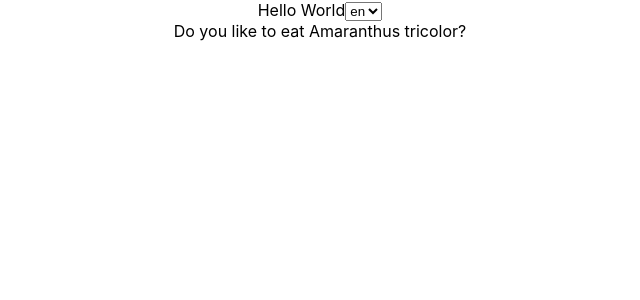
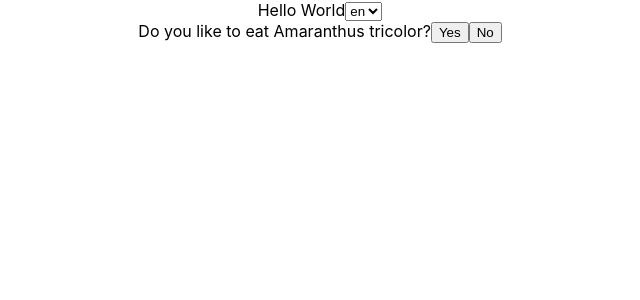
Before and after one commit to nh273/job-search-survey, a React (Create React App) app: page / in a window 1280 px wide. Shown: the top 300 px of the page, without its empty margins (320-960 px from the left). Built offline with nearby package versions, Linux system fonts and the light colour scheme.

Commit message:
working mcq

```diff
--- a/src/components/App.js
+++ b/src/components/App.js
@@ -10,12 +10,39 @@ class App extends Component {
     return (
       <LanguageProvider>
         <div className="App">
-          <Translatable text={{ en: "Hello World", vi: "Xin chào thế giới" }} />
+          <Translatable
+            text={{
+              en: "Hello World",
+              vi: "Xin chào thế giới",
+              fr: "Bonjour Le Monde"
+            }}
+          />
           <LanguageSwitch />
           <Question
             text={{
               vi: "Em có thích ăn rau dền không?",
-              en: "Do you like to eat Amaranthus tricolor?"
+              en: "Do you like to eat Amaranthus tricolor?",
+              fr: "Veux-tu manger du Amaranthus tricolor?"
+            }}
+            choices={{
+              Q1C1: {
+                value: "Q1, option 1",
+                text: {
+                  vi: "Thích",
+                  en: "Yes",
+                  fr: "Oui"
+                }
+              },
+
+              Q2C2: {
+                key: "1.2",
+                value: "Q1, option 2",
+                text: {
+                  vi: "Không thích",
+                  en: "No",
+                  fr: "Non"
+                }
+              }
             }}
           />
         </div>
--- a/src/components/MultipleChoice.js
+++ b/src/components/MultipleChoice.js
@@ -1,8 +1,20 @@
 import React, { Component } from "react";
+import PropTypes from "prop-types";
+import { Translatable } from "../multilingual/Translatable";
 
 class MultipleChoice extends Component {
+  static propTypes = {
+    value: PropTypes.string,
+    text: PropTypes.objectOf(PropTypes.string),
+    handleChoice: PropTypes.func
+  };
+
   render() {
-    return <div />;
+    return (
+      <button value={this.props.value} onClick={this.props.handleChoice}>
+        <Translatable text={this.props.text} />
+      </button>
+    );
   }
 }
 
--- a/src/components/Question.js
+++ b/src/components/Question.js
@@ -1,22 +1,31 @@
 import React, { Component } from "react";
 import PropTypes from "prop-types";
 import { Translatable } from "../multilingual/Translatable";
+import MultipleChoice from "./MultipleChoice";
 
 class Question extends Component {
   static propTypes = {
-    text: PropTypes.object
+    text: PropTypes.object,
+    choices: PropTypes.object
   };
 
-  renderChoices = key => {
-    const choice_text_vi = this.props.choices[key];
-    const choice_text_en = this.props.choices[key];
-    return <button>{choice_text_vi}</button>;
+  handleChoice = e => {
+    console.log(e.target.value);
   };
 
   render() {
+    let choices = this.props.choices;
     return (
       <div>
         <Translatable text={this.props.text} />
+        {Object.keys(choices).map(key => (
+          <MultipleChoice
+            key={key}
+            value={choices[key].value}
+            text={choices[key].text}
+            handleChoice={this.handleChoice}
+          />
+        ))}
       </div>
     );
   }
--- a/src/multilingual/LanguageContext.js
+++ b/src/multilingual/LanguageContext.js
@@ -7,12 +7,20 @@ export const LanguageConsumer = LanguageContext.Consumer;
 class LanguageProvider extends Component {
   constructor(props) {
     super(props);
-    this.state = { language: "en" };
+
+    let cachedLanguage = localStorage.getItem("language");
+    if (cachedLanguage) {
+      this.state = { language: cachedLanguage };
+    } else {
+      this.state = { language: "en" };
+    }
     this.changeLanguage = this.changeLanguage.bind(this);
   }
 
   changeLanguage = e => {
-    this.setState({ language: e.target.value });
+    let newLanguage = e.target.value;
+    this.setState({ language: newLanguage });
+    localStorage.setItem("language", newLanguage);
   };
 
   render() {
--- a/src/multilingual/LanguageSwitch.js
+++ b/src/multilingual/LanguageSwitch.js
@@ -5,10 +5,11 @@ class LanguageSwitch extends Component {
   render() {
     return (
       <LanguageConsumer>
-        {({ changeLanguage }) => (
-          <select onChange={changeLanguage}>
+        {({ changeLanguage, language }) => (
+          <select onChange={changeLanguage} value={language}>
             <option value="en">en</option>
             <option value="vi">vi</option>
+            <option value="fr">fr</option>
           </select>
         )}
       </LanguageConsumer>
```
